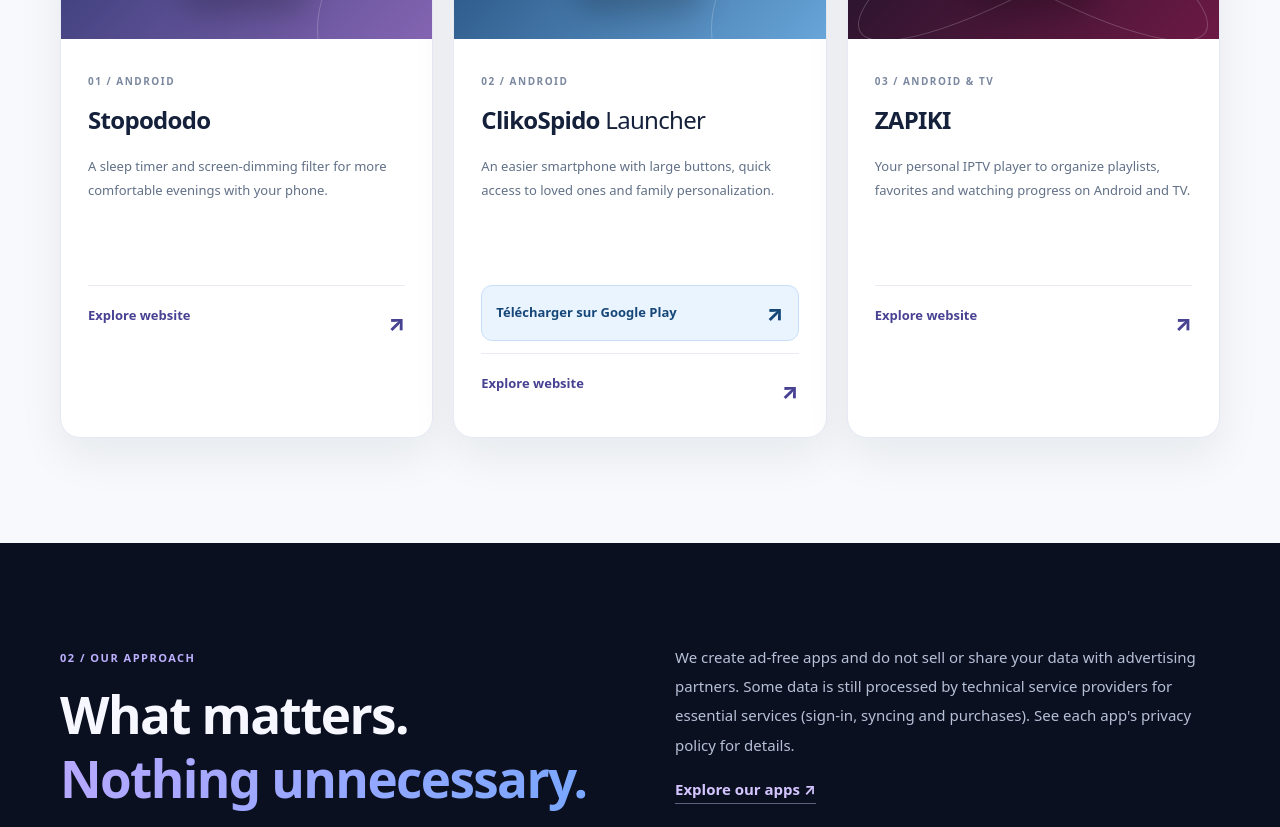
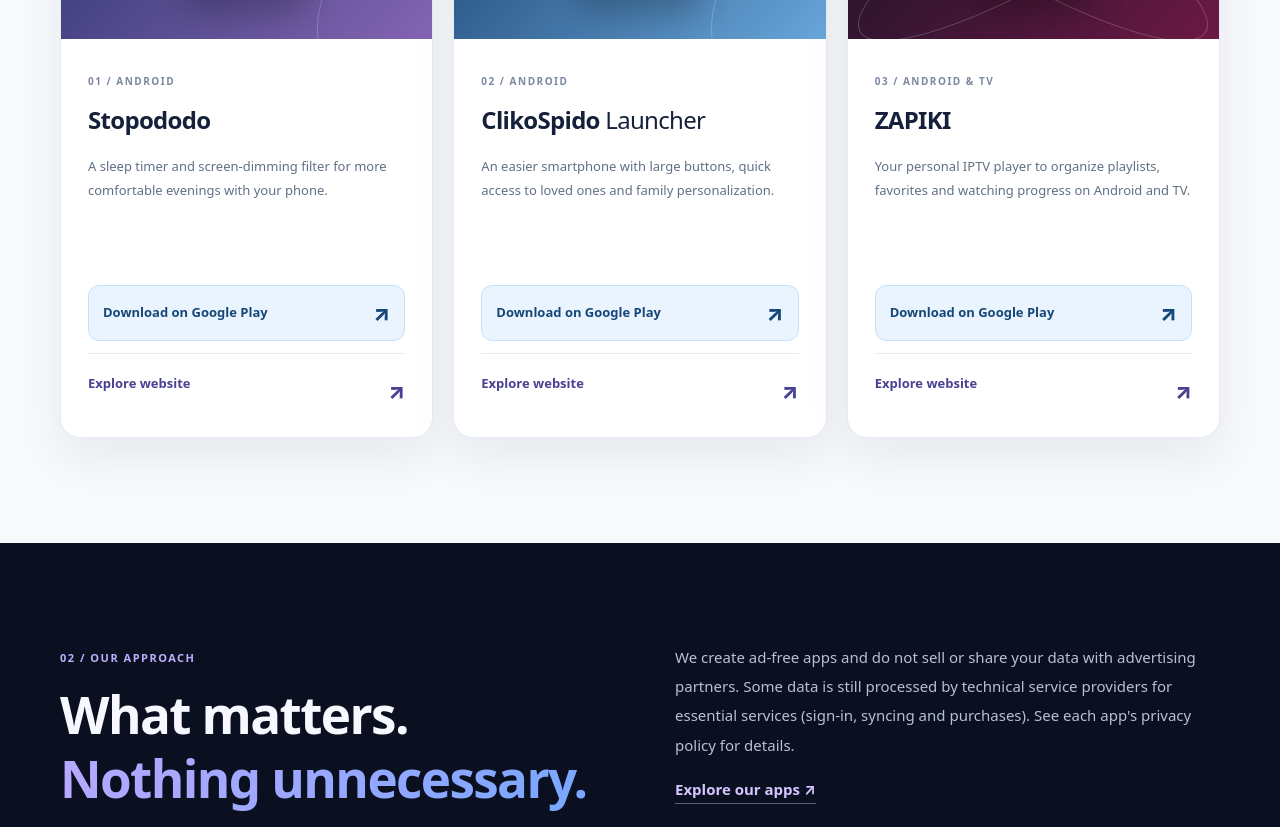
Before and after one commit to kama54/GoGoStudio-Website, a plain HTML site: page index.html in a window 1280 px wide. Shown: the part 1787-2614 px from the top of the page. Drawn offline with Linux system fonts and the light colour scheme.

Commit message:
Les trois applications GogoStudio.app sont disponibles sur Google Play

```diff
--- a/index.html
+++ b/index.html
@@ -5,14 +5,14 @@
   <meta name="naver-site-verification" content="d15866efb93345b67ef02d4049f002f5fadf2eb5">
   <meta name="viewport" content="width=device-width,initial-scale=1">
   <meta name="theme-color" content="#0b1021">
-  <meta name="description" content="Gogostudio.app crée des applications Android gratuites sans publicité, avec Premium facultatif et sans exploitation publicitaire de vos données.">
+  <meta name="description" content="Stopododo, ClikoSpido Launcher et ZAPIKI : trois applications Android disponibles sur Google Play, gratuites sans publicité, avec Premium facultatif.">
   <meta name="robots" content="index,follow,max-image-preview:large">
   <link rel="canonical" href="https://gogostudio.app/">
   <link rel="icon" type="image/svg+xml" href="favicon.svg">
   <link rel="stylesheet" href="styles.css">
   <meta property="og:type" content="website">
   <meta property="og:title" content="Gogostudio.app — Applications Android gratuites, sans publicité">
-  <meta property="og:description" content="Stopododo, ClikoSpido Launcher et ZAPIKI : applications gratuites, sans publicité, Premium optionnel et respect de la vie privée.">
+  <meta property="og:description" content="Stopododo, ClikoSpido Launcher et ZAPIKI sont disponibles sur Google Play : applications gratuites sans publicité, avec Premium optionnel.">
   <meta property="og:url" content="https://gogostudio.app/">
   <title>Gogostudio.app | Applis Android gratuites sans publicité</title>
   <script type="application/ld+json">{"@context":"https://schema.org","@type":"WebSite","name":"gogostudio.app","url":"https://gogostudio.app/","inLanguage":["fr","en","es","it","de","nl","pt","ar","ja","ko"]}</script>
@@ -60,9 +60,9 @@
       <div class="wrap">
         <div class="section-header"><div><p class="section-index">01 / APPLICATIONS</p><h2 id="products-title" data-i18n-html="appsTitle">Trois univers.<br>Un quotidien simplifié.</h2></div><p data-i18n="appsIntro">Des solutions pensées avec soin, pour vous accompagner là où vous en avez besoin.</p></div>
         <div class="product-grid">
-          <article class="product-card stopododo"><div class="card-banner"><span class="card-tag" data-i18n="tagSleep">BIEN-ÊTRE</span><a class="product-image product-image-link" href="stopododo/" aria-label="Ouvrir le site officiel Stopododo"><img src="stopododo/assets/img/brand-icon.webp" width="100" height="100" alt="Icône officielle Stopododo" loading="lazy"></a><div class="moon moon-one"></div><div class="moon moon-two"></div></div><div class="card-content"><p class="kicker">01 / ANDROID</p><h3>Stopododo</h3><p data-i18n="stopDesc">Un minuteur de sommeil et un filtre de luminosité pour profiter de vos soirées sur smartphone, à votre rythme.</p><a class="card-link" href="stopododo/" data-slug="stopododo"><span data-i18n="visit">Explorer le site</span><span aria-hidden="true">↗</span></a></div></article>
-          <article class="product-card clikospido"><div class="card-banner"><span class="card-tag" data-i18n="tagSimple">ACCESSIBILITÉ</span><a class="product-image product-image-link" href="clikospido/" aria-label="Ouvrir le site officiel ClikoSpido Launcher"><img src="clikospido/assets/logo.webp" width="100" height="100" alt="Icône officielle ClikoSpido Launcher" loading="lazy"></a><div class="rings ring-one"></div><div class="rings ring-two"></div></div><div class="card-content"><p class="kicker">02 / ANDROID</p><h3>ClikoSpido <span>Launcher</span></h3><p data-i18n="clikoDesc">Le smartphone plus accessible : grandes touches, proches à portée de main et personnalisation pour toute la famille.</p><a class="card-link card-link-play" href="https://play.google.com/store/apps/details?id=com.kama54.easysenior" target="_blank" rel="noopener noreferrer" aria-label="Google Play — ClikoSpido Launcher"><span data-i18n="downloadCliko">Télécharger sur Google Play</span><span aria-hidden="true">↗</span></a><a class="card-link" href="clikospido/" data-slug="clikospido"><span data-i18n="visit">Explorer le site</span><span aria-hidden="true">↗</span></a></div></article>
-          <article class="product-card zapiki"><div class="card-banner"><span class="card-tag" data-i18n="tagMedia">MULTIMÉDIA</span><a class="product-image product-image-link" href="zapiki/" aria-label="Ouvrir le site officiel ZAPIKI"><img src="assets/zapiki-icon.webp" width="100" height="100" alt="Icône officielle ZAPIKI" loading="lazy"></a><div class="beam beam-one"></div><div class="beam beam-two"></div></div><div class="card-content"><p class="kicker">03 / ANDROID &amp; TV</p><h3>ZAPIKI</h3><p data-i18n="zapDesc">Votre lecteur IPTV personnel pour organiser vos playlists, vos favoris et votre progression sur Android et TV.</p><a class="card-link" href="zapiki/" data-slug="zapiki"><span data-i18n="visit">Explorer le site</span><span aria-hidden="true">↗</span></a></div></article>
+          <article class="product-card stopododo"><div class="card-banner"><span class="card-tag" data-i18n="tagSleep">BIEN-ÊTRE</span><a class="product-image product-image-link" href="stopododo/" aria-label="Ouvrir le site officiel Stopododo"><img src="stopododo/assets/img/brand-icon.webp" width="100" height="100" alt="Icône officielle Stopododo" loading="lazy"></a><div class="moon moon-one"></div><div class="moon moon-two"></div></div><div class="card-content"><p class="kicker">01 / ANDROID</p><h3>Stopododo</h3><p data-i18n="stopDesc">Un minuteur de sommeil et un filtre de luminosité pour profiter de vos soirées sur smartphone, à votre rythme.</p><a class="card-link card-link-play" href="https://play.google.com/store/apps/details?id=com.gogostudio.stopododo" target="_blank" rel="noopener noreferrer" aria-label="Google Play — Stopododo"><span data-i18n="downloadPlay">Télécharger sur Google Play</span><span aria-hidden="true">↗</span></a><a class="card-link" href="stopododo/" data-slug="stopododo"><span data-i18n="visit">Explorer le site</span><span aria-hidden="true">↗</span></a></div></article>
+          <article class="product-card clikospido"><div class="card-banner"><span class="card-tag" data-i18n="tagSimple">ACCESSIBILITÉ</span><a class="product-image product-image-link" href="clikospido/" aria-label="Ouvrir le site officiel ClikoSpido Launcher"><img src="clikospido/assets/logo.webp" width="100" height="100" alt="Icône officielle ClikoSpido Launcher" loading="lazy"></a><div class="rings ring-one"></div><div class="rings ring-two"></div></div><div class="card-content"><p class="kicker">02 / ANDROID</p><h3>ClikoSpido <span>Launcher</span></h3><p data-i18n="clikoDesc">Le smartphone plus accessible : grandes touches, proches à portée de main et personnalisation pour toute la famille.</p><a class="card-link card-link-play" href="https://play.google.com/store/apps/details?id=com.kama54.easysenior" target="_blank" rel="noopener noreferrer" aria-label="Google Play — ClikoSpido Launcher"><span data-i18n="downloadPlay">Télécharger sur Google Play</span><span aria-hidden="true">↗</span></a><a class="card-link" href="clikospido/" data-slug="clikospido"><span data-i18n="visit">Explorer le site</span><span aria-hidden="true">↗</span></a></div></article>
+          <article class="product-card zapiki"><div class="card-banner"><span class="card-tag" data-i18n="tagMedia">MULTIMÉDIA</span><a class="product-image product-image-link" href="zapiki/" aria-label="Ouvrir le site officiel ZAPIKI"><img src="assets/zapiki-icon.webp" width="100" height="100" alt="Icône officielle ZAPIKI" loading="lazy"></a><div class="beam beam-one"></div><div class="beam beam-two"></div></div><div class="card-content"><p class="kicker">03 / ANDROID &amp; TV</p><h3>ZAPIKI</h3><p data-i18n="zapDesc">Votre lecteur IPTV personnel pour organiser vos playlists, vos favoris et votre progression sur Android et TV.</p><a class="card-link card-link-play" href="https://play.google.com/store/apps/details?id=com.zapiki.tv" target="_blank" rel="noopener noreferrer" aria-label="Google Play — ZAPIKI"><span data-i18n="downloadPlay">Télécharger sur Google Play</span><span aria-hidden="true">↗</span></a><a class="card-link" href="zapiki/" data-slug="zapiki"><span data-i18n="visit">Explorer le site</span><span aria-hidden="true">↗</span></a></div></article>
         </div>
       </div>
     </section>
```
